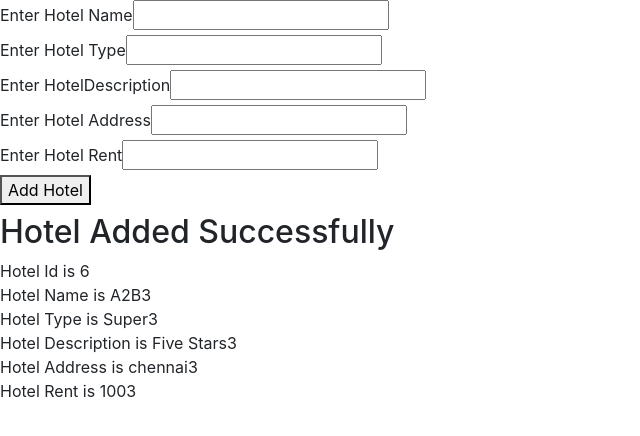
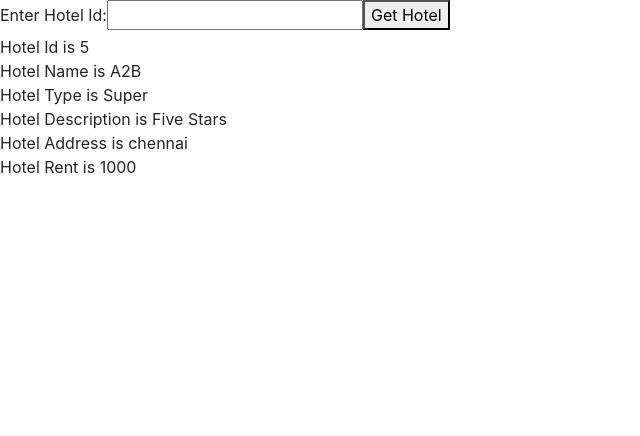
Before and after one commit to Navaneeth1220/tms_frontend, a React (Create React App) app in the folder tms/: page / in a window 1280 px wide. Shown: the top 436 px of the page, without its empty margins (0-640 px from the left). Built offline with nearby package versions, Linux system fonts and the light colour scheme.

Commit message:
GetHotelDetails corrected

```diff
--- a/tms/src/App.js
+++ b/tms/src/App.js
@@ -94,11 +94,11 @@ function App() {
 
       {/* <DisplayHotelDetails hotel={hotel1} />*/}
 
-      {/*<GetHotelDetails />*/}
+      {<GetHotelDetails />}
 
       {/*<DisplayHotelList hotels={hotels} />*/}
 
-      {<AddHotel />}
+      {/*<AddHotel />*/}
 
       {/*<DisplayPackageDetails pack={pack1} />*/}
 
--- a/tms/src/component/Hotel/GetHotelDetails.js
+++ b/tms/src/component/Hotel/GetHotelDetails.js
@@ -9,18 +9,18 @@ import commonStyle from "./commonStyle.module.css"
 
 export default function GetHotelDetails() {
 
-    /*let mockHotel = {
+    let mockHotel = {
         hotelId: 5,
         hotelName: "A2B",
         hotelType: "Super",
         hotelDescription: "Five Stars",
         address: "chennai",
         rent: 1000.0
-    };*/
+    };
 
     const hotelIdRef = React.createRef();
 
-    const initialState = { hotelId: undefined, hotel: undefined, errMsg: undefined };
+    const initialState = { hotelId: undefined, hotel: mockHotel, errMsg: undefined };
 
     const [currentState, setNewState] = useState(initialState);
 
@@ -32,7 +32,7 @@ export default function GetHotelDetails() {
 
     const setFieldState = () => {
 
-        const hotelIdValue = hotelIdRef.current.hotelIdValue;
+        const hotelIdValue = hotelIdRef.current.value;
         const newState = { ...currentState, hotelId: hotelIdValue };
         setNewState(newState);
 
```
